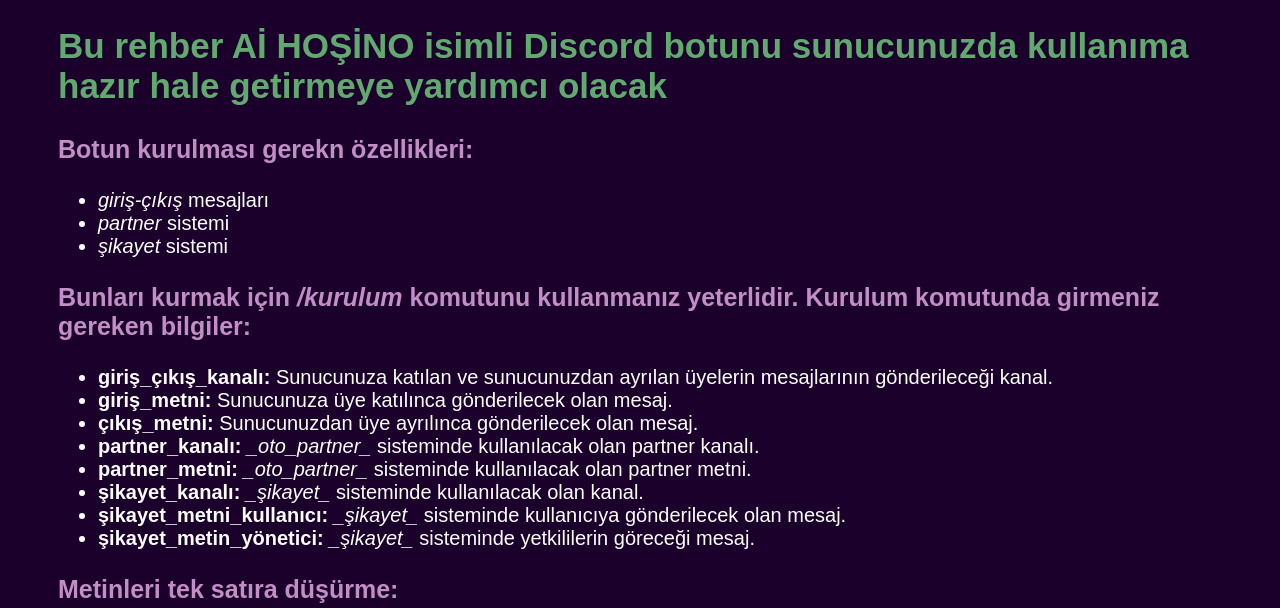
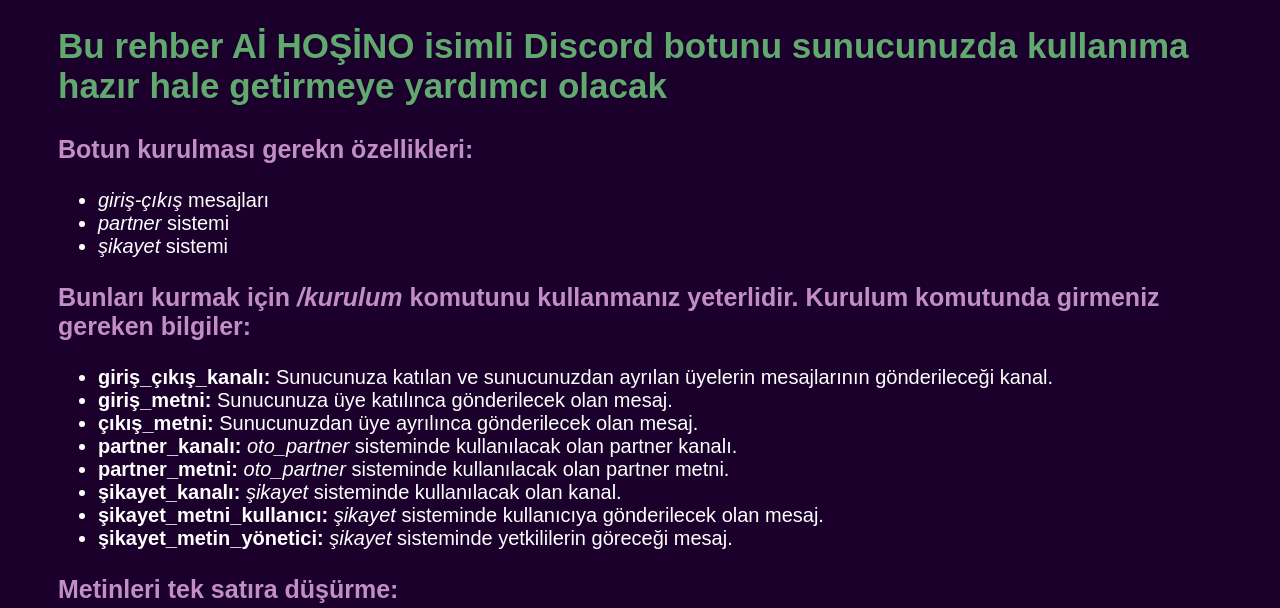
Before and after one commit to eskiyeni/eskiyeni.github.io, a plain HTML site: page rehberler/kurulum/index.html in a window 1280 px wide. Shown: the part 192-800 px from the top of the page. Drawn offline with Linux system fonts and the light colour scheme.

Commit message:
index.html

```diff
--- a/rehberler/kurulum/index.html
+++ b/rehberler/kurulum/index.html
@@ -46,7 +46,7 @@
     <body>
         <div>
             <h1 class="site site_linkleri">
-                <a href="http://192.168.1.104:7777" target="_self">eskiyeni.github.io</a>
+                <a href="http://eskiyeni.github.io" target="_self">eskiyeni.github.io</a>
             </h1>
         </div>
         <div class="centered">
@@ -65,11 +65,11 @@
                 <li><strong>giriş_çıkış_kanalı:</strong> Sunucunuza katılan ve sunucunuzdan ayrılan üyelerin mesajlarının gönderileceği kanal.</li>
                 <li><strong>giriş_metni:</strong> Sunucunuza üye katılınca gönderilecek olan mesaj.</li>
                 <li><strong>çıkış_metni:</strong> Sunucunuzdan üye ayrılınca gönderilecek olan mesaj.</li>
-                <li><strong>partner_kanalı:</strong> <em>_oto_partner_</em> sisteminde kullanılacak olan partner kanalı.</li>
-                <li><strong>partner_metni:</strong> <em>_oto_partner_</em> sisteminde kullanılacak olan partner metni.</li>
-                <li><strong>şikayet_kanalı:</strong> <em>_şikayet_</em> sisteminde kullanılacak olan kanal.</li>
-                <li><strong>şikayet_metni_kullanıcı:</strong> <em>_şikayet_</em> sisteminde kullanıcıya gönderilecek olan mesaj.</li>
-                <li><strong>şikayet_metin_yönetici:</strong> <em>_şikayet_</em> sisteminde yetkililerin göreceği mesaj.</li>
+                <li><strong>partner_kanalı:</strong> <em>oto_partner</em> sisteminde kullanılacak olan partner kanalı.</li>
+                <li><strong>partner_metni:</strong> <em>oto_partner</em> sisteminde kullanılacak olan partner metni.</li>
+                <li><strong>şikayet_kanalı:</strong> <em>şikayet</em> sisteminde kullanılacak olan kanal.</li>
+                <li><strong>şikayet_metni_kullanıcı:</strong> <em>şikayet</em> sisteminde kullanıcıya gönderilecek olan mesaj.</li>
+                <li><strong>şikayet_metin_yönetici:</strong> <em>şikayet</em> sisteminde yetkililerin göreceği mesaj.</li>
             </ul>
             <h3>Metinleri tek satıra düşürme:</h3>
             <p><em>/metin_düzenle</em> komutu ile metinleri tek satıra düşürebilirsiniz.</p>
```
